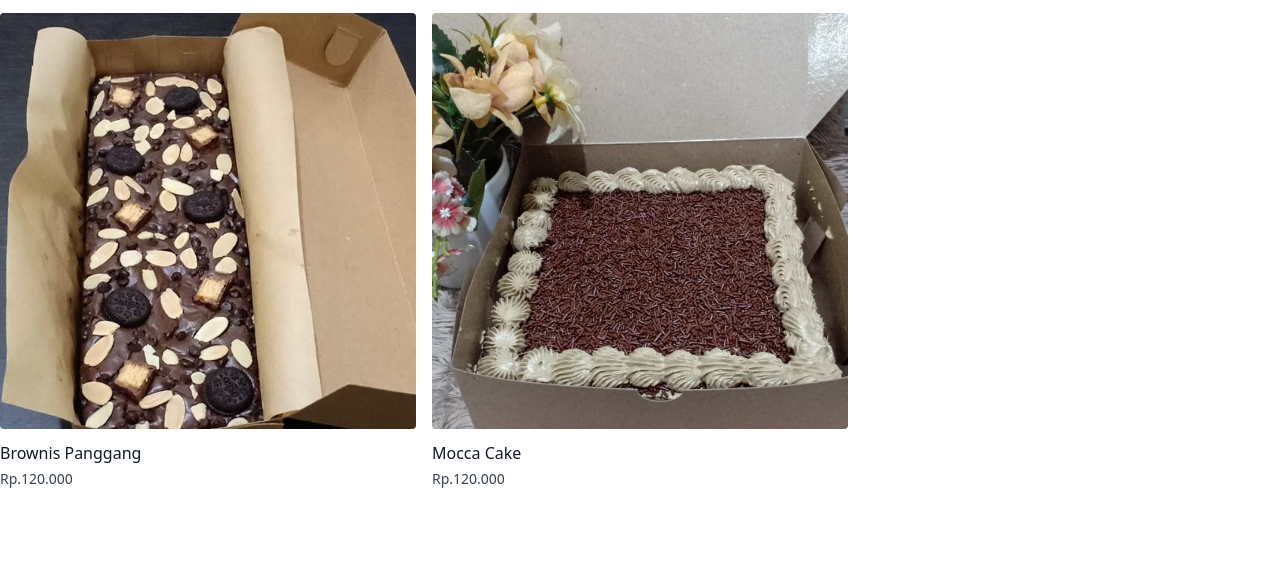
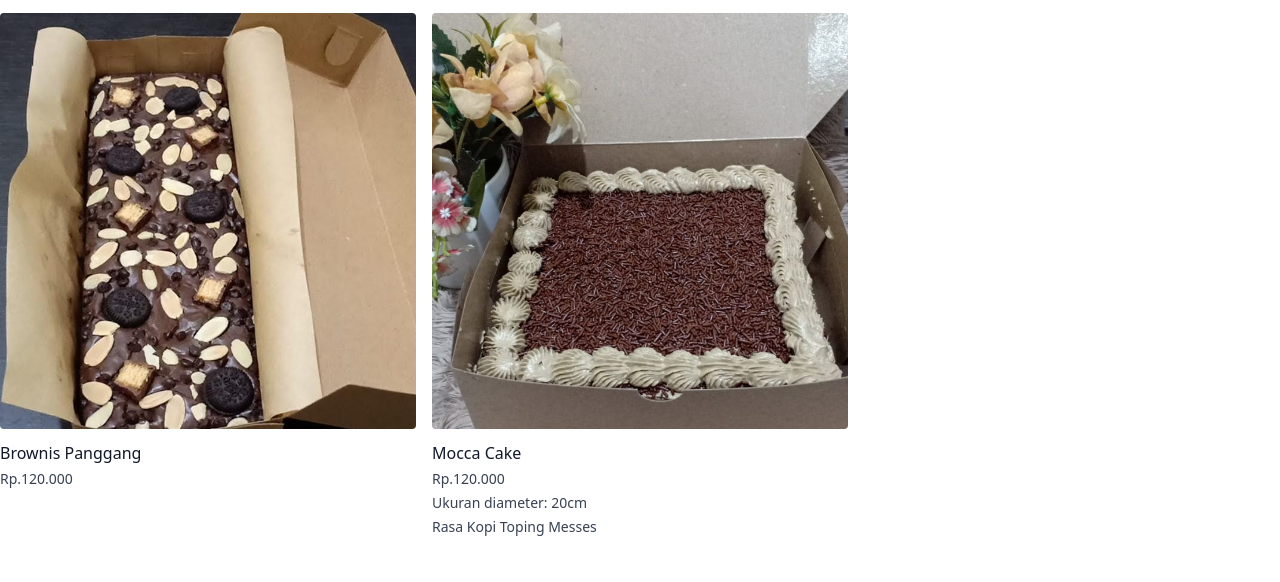
Before and after one commit to nabilakim/Website-Personal, a plain HTML site: page index.html in a window 1280 px wide. Shown: the part 1153-1735 px from the top of the page. Drawn offline with nearby package versions, Linux system fonts and the light colour scheme.

Commit message:
Add files via upload

```diff
--- a/index.html
+++ b/index.html
@@ -178,7 +178,7 @@
               <p class="mt-1 text-sm text-gray-700">Rp.120.000</p>
             </div>
         </a>
-        <a href="https://wa.me/62895704260597?text=Banana Mutiara saya mau beli Mocca Cake" class="group block">
+        <a href="https://wa.me/62895704260597?text=text=Banana%20Mutiara%0Asaya%20mau%20beli%20Mocca%20Cake%0A%0AIni%20adalah%20pesan%20kedua%0A%0AApakah%20anda%20bisa%20membantu%20saya%20dengan%20ini%3F" class="group block">
             <img
               src="image/kue5.jpg"
               alt="Mocca Cake"
@@ -191,6 +191,8 @@
               </h3>
 
               <p class="mt-1 text-sm text-gray-700">Rp.120.000</p>
+              <p class="mt-1 text-sm text-gray-700">Ukuran diameter: 20cm</p>
+              <p class="mt-1 text-sm text-gray-700">Rasa Kopi Toping Messes</p>
             </div>
         </a>
     </div>
```
